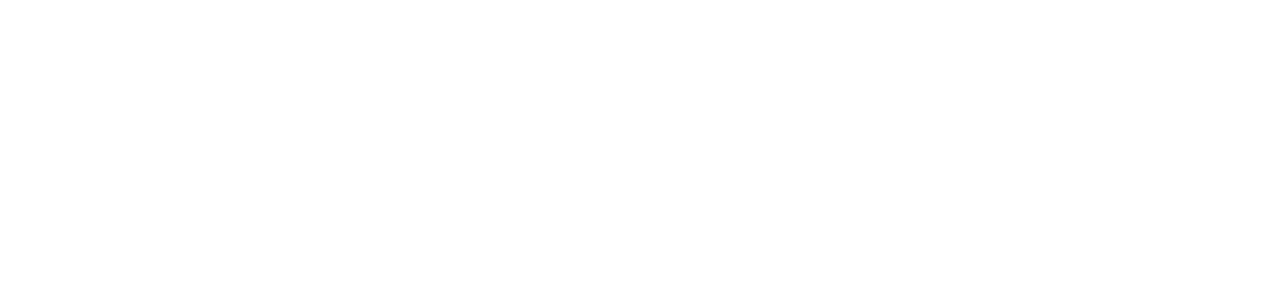
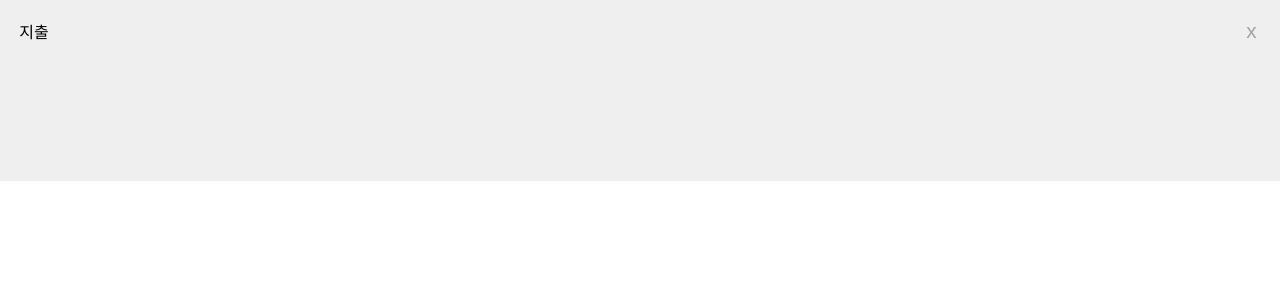
Before and after one commit to groovypark/DPM-final-front, a Vue app in the folder prosave/: page /#/add in a window 1280 px wide. Shown: the top 300 px of the page. Built offline with nearby package versions, Linux system fonts and the light colour scheme.

Commit message:
Create MbookDayAdd header

```diff
--- a/prosave/src/components/MbookDayAdd.vue
+++ b/prosave/src/components/MbookDayAdd.vue
@@ -1,6 +1,11 @@
 <template>
   <div class="mBookDay-add">
-
+    <div class="header">
+      <div class="title">
+        지출
+        <router-link to="/"><span class="close">x</span></router-link>
+      </div>
+    </div>
   </div>
 </template>
 
@@ -17,5 +22,19 @@
 
 <!-- Add "scoped" attribute to limit CSS to this component only -->
 <style scoped>
-
+.header {
+  width: 100%;
+  height: 11.313em;
+  background-color: #efefef;
+}
+.title {
+  padding: 1.2em;
+  font-size: 1em;
+}
+.close {
+  float: right;
+  color: var(--gray);
+  font-size: 1.3em;
+  margin-right: 0.2em;
+}
 </style>
```
